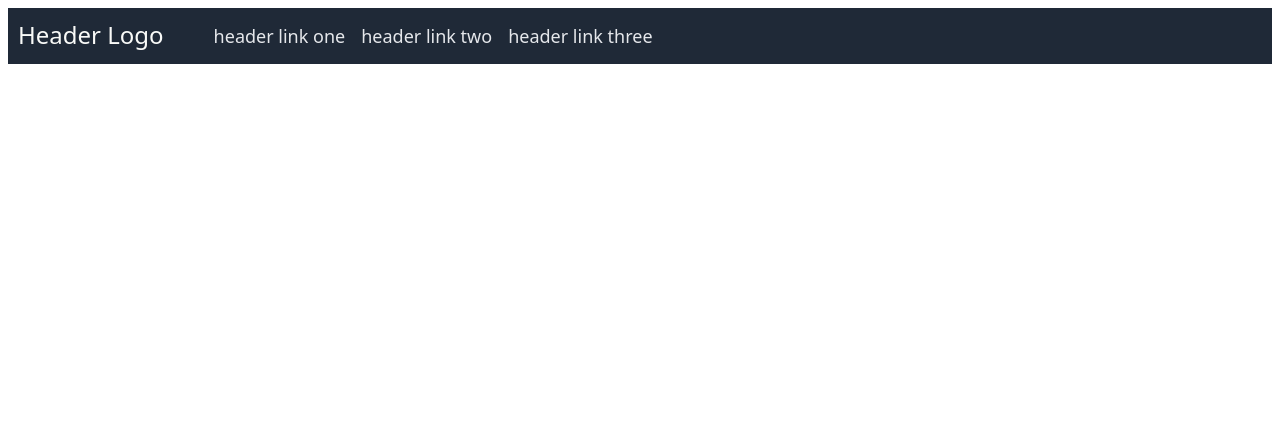
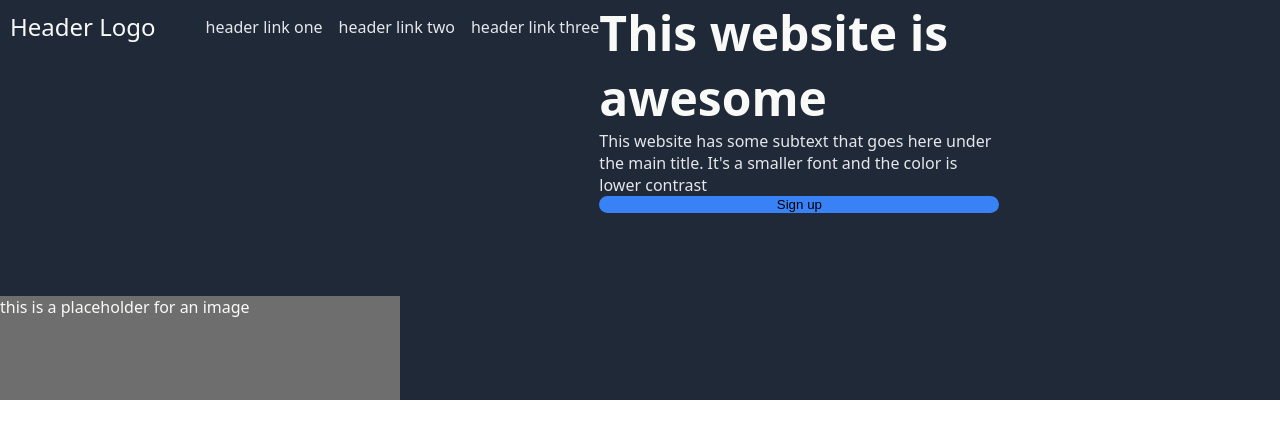
Before and after one commit to haimseven/landing-page, a plain HTML site: page index.html in a window 1280 px wide. Drawn offline with Linux system fonts and the light colour scheme.

Commit message:
Hero/Header Changes
Changes Include:
- Created a new class called "Container1"
- Everything previously in header is now in container1
- Created Main title info container for container1
- Created image placeholder container for container1

```diff
--- a/index.html
+++ b/index.html
@@ -7,6 +7,7 @@
     <link rel="stylesheet" href="styles.css">
 </head>
 <body>
+    <div class="container1">
         <div class="header">
             <div class="logo">Header Logo</div>
             <ul>
@@ -15,5 +16,14 @@
                 <li class="small-text">header link three</li>
             </ul>
         </div>
+            <div class="main-title">
+                <div class="large-text"><strong>This website is awesome</strong></div>
+                <div class="small-text">This website has some subtext that goes here under the main title. It's a smaller font and the color is lower contrast</div>
+                <button>Sign up</button>
+            </div>
+            <div class="img-placeholder">
+                this is a placeholder for an image
+            </div>
+    </div>
 </body>
 </html>
--- a/styles.css
+++ b/styles.css
@@ -1,5 +1,7 @@
 body {
     font-family: system-ui, -apple-system, BlinkMacSystemFont, 'Segoe UI', Roboto, Oxygen, Ubuntu, Cantarell, 'Open Sans', 'Helvetica Neue', sans-serif;
+    margin: 0;
+    padding: 0;
 }
 
 ul {
@@ -7,13 +9,21 @@ ul {
     list-style: none;
     display: flex;
     gap: 16px;
+    margin-left: auto;
+
+}
+
+.container1 {
+    background-color: #1f2937;
+    color: #f9faf8;
+    height: 400px;
+    display: flex;
+    flex-wrap: wrap;
+
 }
 
 .header {
-    background-color: #1f2937;
-    color: #f9faf8;
     display: flex;
-    max-width: 100%;
 }
 
 .logo {
@@ -22,7 +32,29 @@ ul {
     display: flex;
 }
 
+.main-title {
+    display: flex;
+    flex-direction: column;
+    width: 400px;
+}
+
+.img-placeholder {
+    background-color: #6e6e6e;
+    width: 400px;
+}
+
+.large-text {
+    font-size: 48px;
+}
+
 .small-text {
-    font-size: 18px;
+    font-size: 16px;
     color: #E5e7eb;
 }
+
+button {
+    background-color: #3882F6;
+    border: none;
+    border-radius: 10px;
+
+}
```
Lines whose indentation alone changed are shown as unchanged.
